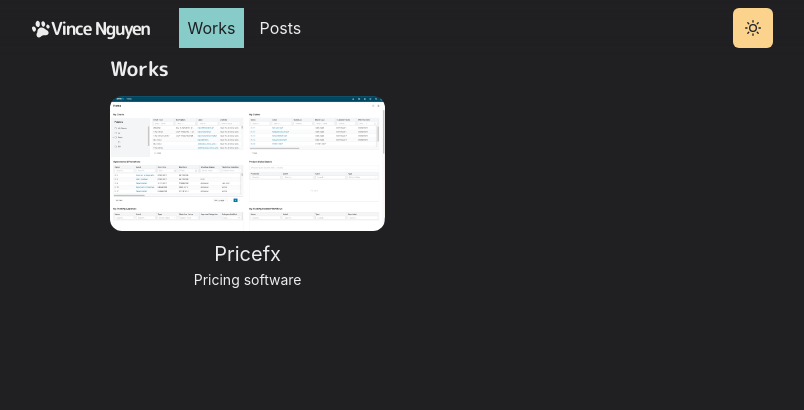
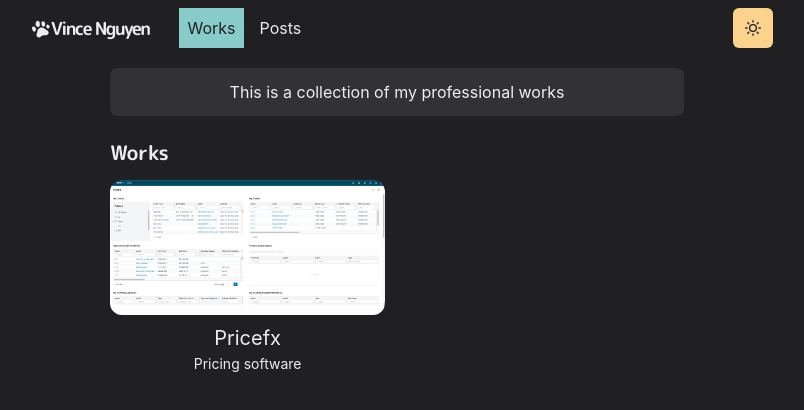
Before and after one commit to VINCENGUYEN-JS/vincenguyen-homepage, a Next.js app: page /works in a window 1280 px wide. Shown: the top 410 px of the page, without its empty margins (243-1047 px from the left). Built offline with nearby package versions, Linux system fonts and the light colour scheme.

Commit message:
home-page-part-4

```diff
--- a/pages/index.js
+++ b/pages/index.js
@@ -102,7 +102,7 @@
           <Heading as="h3" variant="section-title">
             I ♥
           </Heading>
-          <Paragraph>Art, Music,Photography </Paragraph>
+          <Paragraph>Art, Music, Photography </Paragraph>
         </Section>
         <Section delay={0.4}>
           <Heading as="h3" variant="section-title">
--- a/pages/works.js
+++ b/pages/works.js
@@ -1,19 +1,47 @@
-import { Container, Box, Heading, SimpleGrid, Divider } from '@chakra-ui/react'
+import {
+  Container,
+  Box,
+  Heading,
+  SimpleGrid,
+  useColorModeValue
+} from '@chakra-ui/react'
+import { motion } from 'framer-motion'
 import Section from '../components/section'
 import { WorkGridItem } from '../components/grid-item'
 import Layout from '../components/layouts/article'
 
 import thumbPricefx from '../public/images/works/pricefx-eyecatch.png'
 
+const Animation = ({ children }) => (
+  <motion.div
+    initial={{ opacity: 0, x: -120 }}
+    animate={{ opacity: 1, x: 0 }}
+    transition={{ duration: 1.5 }}
+  >
+    {children}
+  </motion.div>
+)
+
 const Works = () => {
   return (
     <Layout title="Works">
-      <Container>
+      <Container mt={3}>
+        <Animation>
+          <Box
+            borderRadius="lg"
+            bg={useColorModeValue('whiteAlpha.500', 'whiteAlpha.200')}
+            p={3}
+            mb={6}
+            align="center"
+          >
+            This is a collection of my professional works
+          </Box>
+        </Animation>
         <Heading as="h3" fontSize={20} mb={4}>
           Works
         </Heading>
         <SimpleGrid columns={[1, 1, 2]} gap={6}>
-          <Section>
+          <Section delay={0.5}>
             <WorkGridItem id="pricefx" title="Pricefx" thumbnail={thumbPricefx}>
               Pricing software
             </WorkGridItem>
--- a/pages/works/pricefx.js
+++ b/pages/works/pricefx.js
@@ -6,7 +6,7 @@
 const Work = () => {
   return (
     <Layout title="Pricefx">
-      <Container>
+      <Container mt={5}>
         <Title>
           Pricefx <Badge>2019</Badge>
         </Title>
```
Also changed, not shown: components/work.js (+17 -1 lines).
